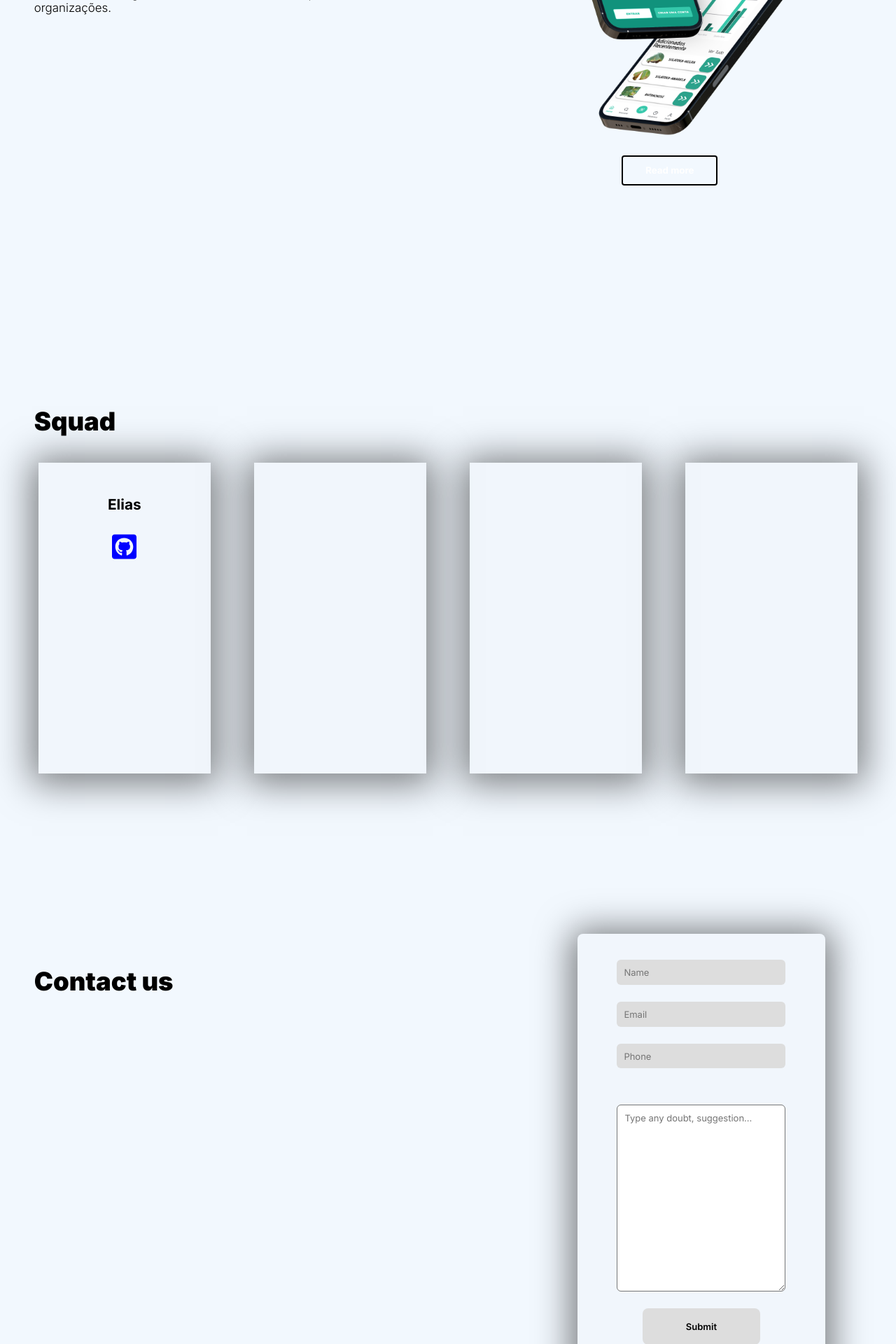
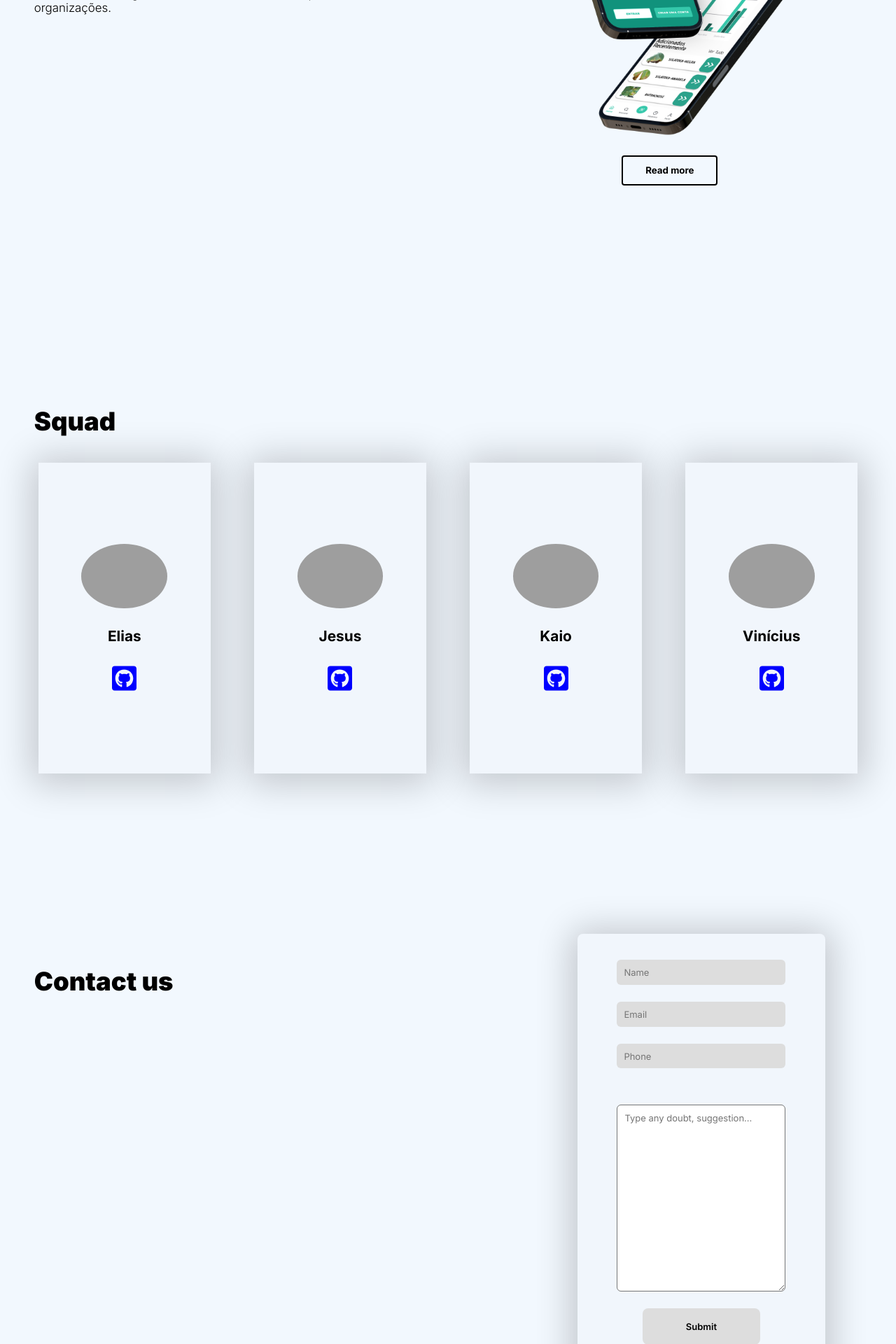
Before and after one commit to ViniciusCuest/Infinity-squad-website, a PHP site: page / in a window 1280 px wide. Shown: the part 1190-3110 px from the top of the page at 70% size. Run offline with PHP 8.4, Linux system fonts and the light colour scheme; grey boxes are pictures that could not be loaded.

Commit message:
New changes

```diff
--- a/index.html
+++ b/index.html
@@ -66,7 +66,7 @@
                lares e organizações.</p>
          </section>
          <div class="project-content">
-            <img class="image" id="last-image" src="./src/assets/prototype-mockup.png" alt="image"/>
+            <img class="image" id="last-image" src="./src/assets/prototype-mockup.png" alt="image" />
             <button type="button" onclick="window.location.href = './project/';" class="read-more">
                <h4>Read more</h4>
             </button>
@@ -82,7 +82,13 @@
             <p class="description"></p>
             <section class="squad-container">
                <div class="squad-content">
+                  <div class="profile">
+                     <img
+                        src="https://media.licdn.com/dms/image/D4D03AQED67_jOR3xRg/profile-displayphoto-shrink_800_800/0/1671648956996?e=1691020800&v=beta&t=24lsQNfbJFhbG-BH0fzVqHAqfNu95kf1HckzJ-Po124"
+                        width="50%" style="border-radius: 50%;" alt="">
+                  </div>
                   <div class="profile"></div>
+
                   <h1 class="profile-name">Elias</h1>
                   <svg class="icons sm" xmlns="http://www.w3.org/2000/svg"
                      viewBox="0 0 448 512"><!--! Font Awesome Pro 6.4.0 by @fontawesome - https://fontawesome.com License - https://fontawesome.com/license (Commercial License) Copyright 2023 Fonticons, Inc. -->
@@ -91,13 +97,42 @@
                   </svg>
                </div>
                <div class="squad-content">
-
+                  <div class="profile">
+                     <img
+                        src="https://media.licdn.com/dms/image/D4E03AQFSkIGBP2-fwQ/profile-displayphoto-shrink_800_800/0/1673305369136?e=1691020800&v=beta&t=hUyGxAv4yXPe6SJjEcAdYjWnV0r72E-oSGzxkGtoGDg"
+                        width="50%" style="border-radius: 50%;" alt="">
+                  </div>
+                  <h1 class="profile-name">Jesus</h1>
+                  <svg class="icons sm" xmlns="http://www.w3.org/2000/svg"
+                     viewBox="0 0 448 512"><!--! Font Awesome Pro 6.4.0 by @fontawesome - https://fontawesome.com License - https://fontawesome.com/license (Commercial License) Copyright 2023 Fonticons, Inc. -->
+                     <path
+                        d="M400 32H48C21.5 32 0 53.5 0 80v352c0 26.5 21.5 48 48 48h352c26.5 0 48-21.5 48-48V80c0-26.5-21.5-48-48-48zM277.3 415.7c-8.4 1.5-11.5-3.7-11.5-8 0-5.4.2-33 .2-55.3 0-15.6-5.2-25.5-11.3-30.7 37-4.1 76-9.2 76-73.1 0-18.2-6.5-27.3-17.1-39 1.7-4.3 7.4-22-1.7-45-13.9-4.3-45.7 17.9-45.7 17.9-13.2-3.7-27.5-5.6-41.6-5.6-14.1 0-28.4 1.9-41.6 5.6 0 0-31.8-22.2-45.7-17.9-9.1 22.9-3.5 40.6-1.7 45-10.6 11.7-15.6 20.8-15.6 39 0 63.6 37.3 69 74.3 73.1-4.8 4.3-9.1 11.7-10.6 22.3-9.5 4.3-33.8 11.7-48.3-13.9-9.1-15.8-25.5-17.1-25.5-17.1-16.2-.2-1.1 10.2-1.1 10.2 10.8 5 18.4 24.2 18.4 24.2 9.7 29.7 56.1 19.7 56.1 19.7 0 13.9.2 36.5.2 40.6 0 4.3-3 9.5-11.5 8-66-22.1-112.2-84.9-112.2-158.3 0-91.8 70.2-161.5 162-161.5S388 165.6 388 257.4c.1 73.4-44.7 136.3-110.7 158.3zm-98.1-61.1c-1.9.4-3.7-.4-3.9-1.7-.2-1.5 1.1-2.8 3-3.2 1.9-.2 3.7.6 3.9 1.9.3 1.3-1 2.6-3 3zm-9.5-.9c0 1.3-1.5 2.4-3.5 2.4-2.2.2-3.7-.9-3.7-2.4 0-1.3 1.5-2.4 3.5-2.4 1.9-.2 3.7.9 3.7 2.4zm-13.7-1.1c-.4 1.3-2.4 1.9-4.1 1.3-1.9-.4-3.2-1.9-2.8-3.2.4-1.3 2.4-1.9 4.1-1.5 2 .6 3.3 2.1 2.8 3.4zm-12.3-5.4c-.9 1.1-2.8.9-4.3-.6-1.5-1.3-1.9-3.2-.9-4.1.9-1.1 2.8-.9 4.3.6 1.3 1.3 1.8 3.3.9 4.1zm-9.1-9.1c-.9.6-2.6 0-3.7-1.5s-1.1-3.2 0-3.9c1.1-.9 2.8-.2 3.7 1.3 1.1 1.5 1.1 3.3 0 4.1zm-6.5-9.7c-.9.9-2.4.4-3.5-.6-1.1-1.3-1.3-2.8-.4-3.5.9-.9 2.4-.4 3.5.6 1.1 1.3 1.3 2.8.4 3.5zm-6.7-7.4c-.4.9-1.7 1.1-2.8.4-1.3-.6-1.9-1.7-1.5-2.6.4-.6 1.5-.9 2.8-.4 1.3.7 1.9 1.8 1.5 2.6z" />
+                  </svg>
                </div>
                <div class="squad-content">
-
+                  <div class="profile">
+                     <img src="https://media.licdn.com/dms/image/D4D03AQGMtrAJcU2Jhg/profile-displayphoto-shrink_800_800/0/1684879868216?e=1691020800&v=beta&t=noChwKnYF2J-o_KrNWPf_9iEJogGyijoxKRdr_iCGgU" width="50%"
+                        style="border-radius: 50%;" alt="">
+                  </div>
+                  <h1 class="profile-name">Kaio</h1>
+                  <svg class="icons sm" xmlns="http://www.w3.org/2000/svg"
+                     viewBox="0 0 448 512"><!--! Font Awesome Pro 6.4.0 by @fontawesome - https://fontawesome.com License - https://fontawesome.com/license (Commercial License) Copyright 2023 Fonticons, Inc. -->
+                     <path
+                        d="M400 32H48C21.5 32 0 53.5 0 80v352c0 26.5 21.5 48 48 48h352c26.5 0 48-21.5 48-48V80c0-26.5-21.5-48-48-48zM277.3 415.7c-8.4 1.5-11.5-3.7-11.5-8 0-5.4.2-33 .2-55.3 0-15.6-5.2-25.5-11.3-30.7 37-4.1 76-9.2 76-73.1 0-18.2-6.5-27.3-17.1-39 1.7-4.3 7.4-22-1.7-45-13.9-4.3-45.7 17.9-45.7 17.9-13.2-3.7-27.5-5.6-41.6-5.6-14.1 0-28.4 1.9-41.6 5.6 0 0-31.8-22.2-45.7-17.9-9.1 22.9-3.5 40.6-1.7 45-10.6 11.7-15.6 20.8-15.6 39 0 63.6 37.3 69 74.3 73.1-4.8 4.3-9.1 11.7-10.6 22.3-9.5 4.3-33.8 11.7-48.3-13.9-9.1-15.8-25.5-17.1-25.5-17.1-16.2-.2-1.1 10.2-1.1 10.2 10.8 5 18.4 24.2 18.4 24.2 9.7 29.7 56.1 19.7 56.1 19.7 0 13.9.2 36.5.2 40.6 0 4.3-3 9.5-11.5 8-66-22.1-112.2-84.9-112.2-158.3 0-91.8 70.2-161.5 162-161.5S388 165.6 388 257.4c.1 73.4-44.7 136.3-110.7 158.3zm-98.1-61.1c-1.9.4-3.7-.4-3.9-1.7-.2-1.5 1.1-2.8 3-3.2 1.9-.2 3.7.6 3.9 1.9.3 1.3-1 2.6-3 3zm-9.5-.9c0 1.3-1.5 2.4-3.5 2.4-2.2.2-3.7-.9-3.7-2.4 0-1.3 1.5-2.4 3.5-2.4 1.9-.2 3.7.9 3.7 2.4zm-13.7-1.1c-.4 1.3-2.4 1.9-4.1 1.3-1.9-.4-3.2-1.9-2.8-3.2.4-1.3 2.4-1.9 4.1-1.5 2 .6 3.3 2.1 2.8 3.4zm-12.3-5.4c-.9 1.1-2.8.9-4.3-.6-1.5-1.3-1.9-3.2-.9-4.1.9-1.1 2.8-.9 4.3.6 1.3 1.3 1.8 3.3.9 4.1zm-9.1-9.1c-.9.6-2.6 0-3.7-1.5s-1.1-3.2 0-3.9c1.1-.9 2.8-.2 3.7 1.3 1.1 1.5 1.1 3.3 0 4.1zm-6.5-9.7c-.9.9-2.4.4-3.5-.6-1.1-1.3-1.3-2.8-.4-3.5.9-.9 2.4-.4 3.5.6 1.1 1.3 1.3 2.8.4 3.5zm-6.7-7.4c-.4.9-1.7 1.1-2.8.4-1.3-.6-1.9-1.7-1.5-2.6.4-.6 1.5-.9 2.8-.4 1.3.7 1.9 1.8 1.5 2.6z" />
+                  </svg>
                </div>
                <div class="squad-content">
-
+                  <div class="profile">
+                     <img
+                        src="https://media.licdn.com/dms/image/C4D03AQFQ-19K7eP4vA/profile-displayphoto-shrink_800_800/0/1662138813180?e=1691020800&v=beta&t=tuH1-2c_ud9xI8FVO11SOq3DrBADjz3KAsg7XldeTLU"
+                        width="50%" style="border-radius: 50%;" alt="">
+                  </div>
+                  <h1 class="profile-name">Vinícius</h1>
+                  <svg class="icons sm" xmlns="http://www.w3.org/2000/svg"
+                     viewBox="0 0 448 512"><!--! Font Awesome Pro 6.4.0 by @fontawesome - https://fontawesome.com License - https://fontawesome.com/license (Commercial License) Copyright 2023 Fonticons, Inc. -->
+                     <path
+                        d="M400 32H48C21.5 32 0 53.5 0 80v352c0 26.5 21.5 48 48 48h352c26.5 0 48-21.5 48-48V80c0-26.5-21.5-48-48-48zM277.3 415.7c-8.4 1.5-11.5-3.7-11.5-8 0-5.4.2-33 .2-55.3 0-15.6-5.2-25.5-11.3-30.7 37-4.1 76-9.2 76-73.1 0-18.2-6.5-27.3-17.1-39 1.7-4.3 7.4-22-1.7-45-13.9-4.3-45.7 17.9-45.7 17.9-13.2-3.7-27.5-5.6-41.6-5.6-14.1 0-28.4 1.9-41.6 5.6 0 0-31.8-22.2-45.7-17.9-9.1 22.9-3.5 40.6-1.7 45-10.6 11.7-15.6 20.8-15.6 39 0 63.6 37.3 69 74.3 73.1-4.8 4.3-9.1 11.7-10.6 22.3-9.5 4.3-33.8 11.7-48.3-13.9-9.1-15.8-25.5-17.1-25.5-17.1-16.2-.2-1.1 10.2-1.1 10.2 10.8 5 18.4 24.2 18.4 24.2 9.7 29.7 56.1 19.7 56.1 19.7 0 13.9.2 36.5.2 40.6 0 4.3-3 9.5-11.5 8-66-22.1-112.2-84.9-112.2-158.3 0-91.8 70.2-161.5 162-161.5S388 165.6 388 257.4c.1 73.4-44.7 136.3-110.7 158.3zm-98.1-61.1c-1.9.4-3.7-.4-3.9-1.7-.2-1.5 1.1-2.8 3-3.2 1.9-.2 3.7.6 3.9 1.9.3 1.3-1 2.6-3 3zm-9.5-.9c0 1.3-1.5 2.4-3.5 2.4-2.2.2-3.7-.9-3.7-2.4 0-1.3 1.5-2.4 3.5-2.4 1.9-.2 3.7.9 3.7 2.4zm-13.7-1.1c-.4 1.3-2.4 1.9-4.1 1.3-1.9-.4-3.2-1.9-2.8-3.2.4-1.3 2.4-1.9 4.1-1.5 2 .6 3.3 2.1 2.8 3.4zm-12.3-5.4c-.9 1.1-2.8.9-4.3-.6-1.5-1.3-1.9-3.2-.9-4.1.9-1.1 2.8-.9 4.3.6 1.3 1.3 1.8 3.3.9 4.1zm-9.1-9.1c-.9.6-2.6 0-3.7-1.5s-1.1-3.2 0-3.9c1.1-.9 2.8-.2 3.7 1.3 1.1 1.5 1.1 3.3 0 4.1zm-6.5-9.7c-.9.9-2.4.4-3.5-.6-1.1-1.3-1.3-2.8-.4-3.5.9-.9 2.4-.4 3.5.6 1.1 1.3 1.3 2.8.4 3.5zm-6.7-7.4c-.4.9-1.7 1.1-2.8.4-1.3-.6-1.9-1.7-1.5-2.6.4-.6 1.5-.9 2.8-.4 1.3.7 1.9 1.8 1.5 2.6z" />
+                  </svg>
                </div>
             </section>
          </section>
--- a/src/php/diagnostico.php
+++ b/src/php/diagnostico.php
@@ -10,7 +10,7 @@ $response = array(
 
 if (isset($_POST['botao'])) {
     $dir = "../img/";
-    $file = isset($_FILES['imagemProb']) ? $_FILES['imagemProb'] : FALSE;
+    $file = isset($_FILES['img-diagnostico']) ? $_FILES['img-diagnostico'] : FALSE;
     $destiny = $dir . $file['name'];
 
     if (move_uploaded_file($file['tmp_name'], $destiny)) {
--- a/src/styles/index.css
+++ b/src/styles/index.css
@@ -2,13 +2,15 @@
    --body-bg: #f2f8fe;
    --text: #000;
    --text-gradient: linear-gradient(90deg, #000000d9 0%, rgba(115, 152, 247, 0.907943) 21.07%, rgba(12, 76, 241, 0.84) 85.86%);
-   --header-gradient: linear-gradient(var(--body-bg));
+   --header-gradient: linear-gradient(90deg, #ffffff 0%, rgba(255, 255, 255, 0.908) 50.07%, rgba(255, 255, 255, 0.2) 70%);
    --input-box: #dddddd;
    --musaGo-mainColor: rgba(5, 140, 117, 0.95);
    --blue: #3b6ff3;
-   --button-text: #fff;
+   --button-text: #000;
    --track: #dcdcdc;
    --musago: #22bd9e;
+   --shadow: 0px 4px 50px 10px rgba(0, 0, 0, 0.2);
+   --button-text-hover: #fff;
 }
 
 .dark:root {
@@ -19,6 +21,8 @@
    --header-gradient: linear-gradient(180deg, #000 15%, rgba(0, 115, 255, 0.003) 85%, rgba(0, 0, 0, 0) 100%);
    --input-box: #D9D9D9;
    --button-text: #fff;
+   --shadow: 0px 4px 50px 10px rgba(0, 0, 0, 0.5);
+   --button-text-hover: #fff;
 }
 
 * {
@@ -356,6 +360,7 @@ TABELA
    font-weight: 700;
    margin-left: 5px;
 }
+
 .card-management {
    position: relative;
 }
@@ -398,7 +403,7 @@ TABELA
    background-color: var(--musago);
 }
 
-.card-management > img {
+.card-management>img {
    position: absolute;
    z-index: 0;
 }
@@ -634,10 +639,8 @@ TABELA
    border: 2px solid var(--blue);
 }
 
-
-
 .read-more:hover h4 {
-   color: var(--button-text);
+   color: var(--button-text-hover);
    z-index: 100;
 }
 
@@ -659,7 +662,7 @@ TABELA
    height: calc(100vh - 13em);
    padding: 2.9em 4.375em;
    background: rgba(217, 217, 217, 0.05);
-   box-shadow: 0px 4px 50px 10px rgba(0, 0, 0, 0.5);
+   box-shadow: var(--shadow);
    z-index: 10;
    margin-top: 9em;
    margin-right: 10em;
@@ -683,17 +686,27 @@ TABELA
    display: flex;
    flex-direction: column;
    align-items: center;
+   justify-content: center;
    padding: 20px 0;
    height: calc(100vh / 1.8);
    width: calc((100% / 4) - 50px);
    background: rgba(217, 217, 217, 0.05);
-   box-shadow: 0px 4px 50px 10px rgba(0, 0, 0, 0.5);
+   box-shadow: var(--shadow);
    z-index: 10;
+   transition: all .25s ease;
+}
+
+.squad-content:hover {
+   transform: scale(.97);
 }
 
 .profile {
-   background-color: #4B90D0;
-   border-radius: 50%;
+   display: flex;
+   justify-content: center;
+}
+
+.profile>img {
+   filter: grayscale(35%);
 }
 
 .profile-name {
```
Also changed, not shown: project/index.php (+14 -7 lines).
